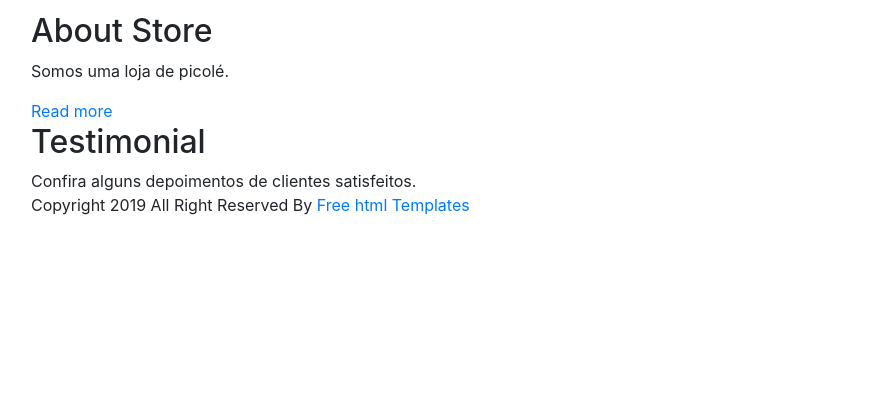
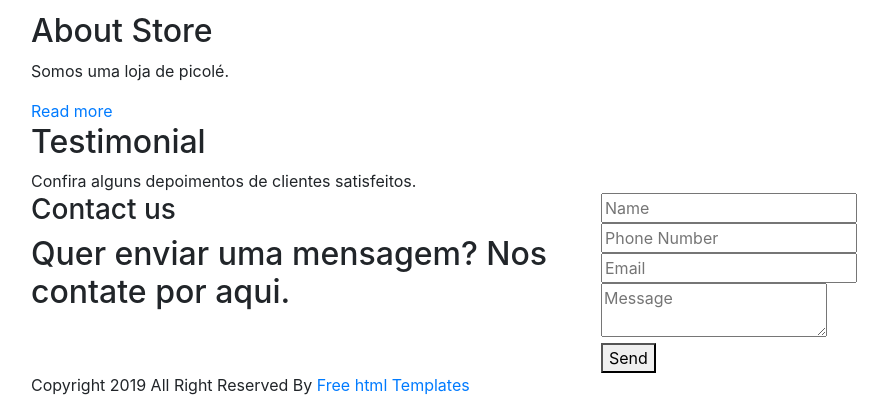
Before and after one commit to danielbibit/ES1-UFG, a Django app: page / in a window 1280 px wide. Shown: the part 2695-3108 px from the top of the page, without its empty margins (54-942 px from the left). Before the commit the page ends 2910 px from the top, so only its background shows below. Run offline with Django 3.2, Linux system fonts and the light colour scheme; some libraries are stand-ins or nearby versions.

Commit message:
Redirecionamento

```diff
--- a/sistema_picole/landing_page/templates/index.html
+++ b/sistema_picole/landing_page/templates/index.html
@@ -63,13 +63,13 @@
                               <ul class="navbar-nav mr-auto">
 
                                  <li class="nav-item">
-                                    <a style="color:black" class="nav-link" href="#">Catálogo</a>
+                                    <a style="color:black" class="nav-link" href="#catalogo">Catálogo</a>
                                  </li>
                                  <li class="nav-item">
-                                    <a style="color:black" class="nav-link" href="#">About</a>
+                                    <a style="color:black" class="nav-link" href="#about">About</a>
                                  </li>
                                  <li class="nav-item">
-                                    <a style="color:black" class="nav-link" href="#">Contact Us</a>
+                                    <a style="color:black" class="nav-link" href="#contactus">Contact Us</a>
                                  </li>
                               </ul>
                            </div>
@@ -107,7 +107,7 @@
          <div class="container">
             <div class="row">
                <div class="col-md-12">
-                  <div class="titlepage">
+                  <div id="catalogo" class="titlepage">
                      <h2>Best popsicles <span class="red">In Our Store</span> </h2>
                   </div>
                </div>
@@ -180,7 +180,7 @@
             <div class="row">
                <div class="col-md-12">
                   <div class="titlepage">
-                     <h2>About <span class="red"> Store</span></h2>
+                     <h2 id="about">About <span class="red"> Store</span></h2>
                   </div>
                </div>
             </div>
@@ -291,6 +291,39 @@
       <!-- end Testimonial -->
       <!-- talk -->
 
+      <div id="talk" class="talk">
+         <div class="container">
+            <div class="row ">
+               <div class="col-md-6 ">
+                  <div class="wines">
+                     <h3 id="contactus">Contact us</h3>
+                     <h2>Quer enviar uma mensagem? Nos contate por aqui.</h2>
+                  </div>
+               </div>
+               <div class="col-md-6 ">
+                  <form class="main_form ">
+                     <div class="row">
+                        <div class="col-md-12 ">
+                           <input class="form_contril" placeholder="Name " type="text" name="Name ">
+                        </div>
+                        <div class="col-md-12">
+                           <input class="form_contril" placeholder="Phone Number" type="text" name=" Phone Number">
+                        </div>
+                        <div class="col-md-12">
+                           <input class="form_contril" placeholder="Email" type="text" name="Email">
+                        </div>
+                        <div class="col-md-12">
+                           <textarea class="textarea" placeholder="Message" type="text" name="Message"></textarea>
+                        </div>
+                        <div class="col-sm-12">
+                           <button class="send_btn">Send</button>
+                        </div>
+                     </div>
+                  </form>
+               </div>
+            </div>
+         </div>
+      </div>
       <!-- end talk -->
       <!--  footer -->
             <footer>
```
